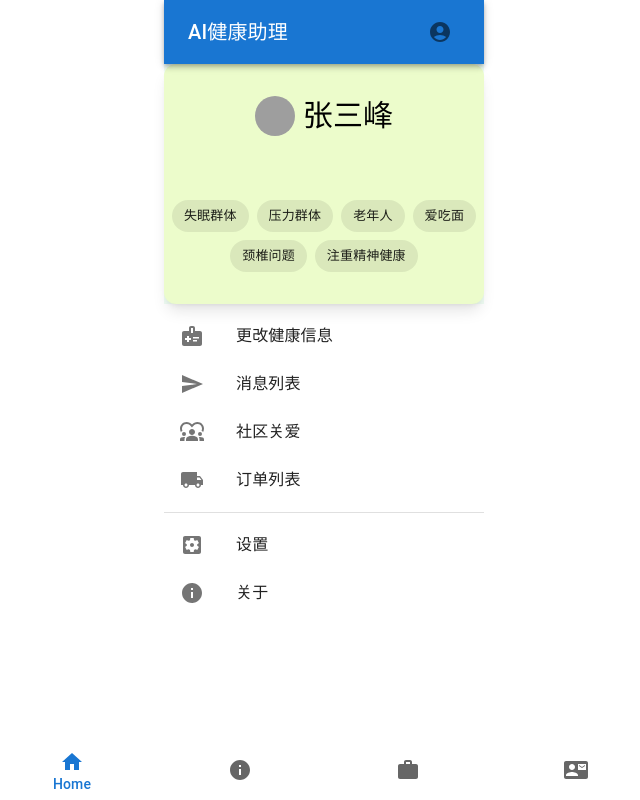
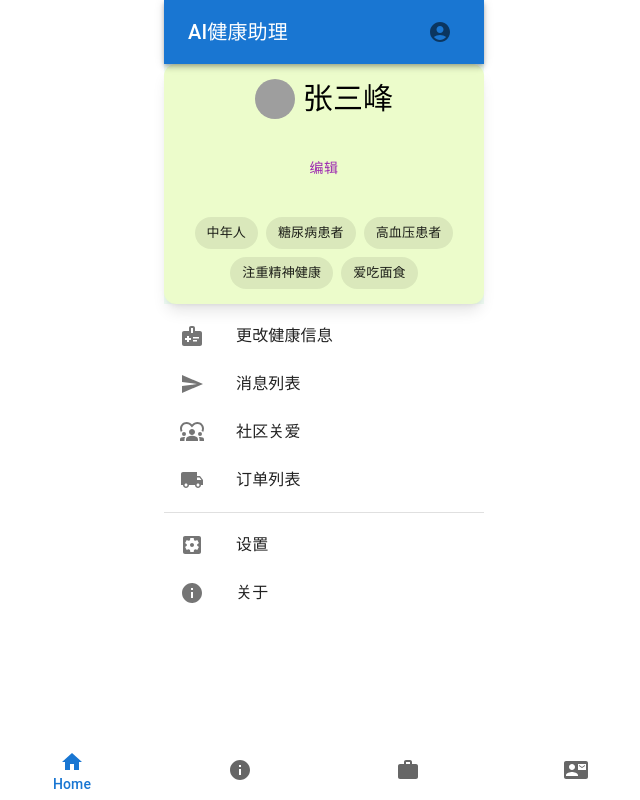
Before and after one commit to jacobavalanchel/react-food-frontend-azure, a React (Vite) app: page /contact in a window 1280 px wide. Shown: the whole page, without its empty margins (316-956 px from the left). Built offline with nearby package versions, Linux system fonts and the light colour scheme; grey boxes are pictures that could not be loaded.

Commit message:
feat(MyPage): allow user profile change

```diff
--- a/src/MyPage.jsx
+++ b/src/MyPage.jsx
@@ -1,20 +1,84 @@
 import React, {useState} from 'react';
-import {Avatar, Button, List, ListItem, ListItemButton, ListItemIcon, ListItemText, Divider, Chip} from "@mui/material";
-import DraftsIcon from '@mui/icons-material/Drafts';
+import {
+    Autocomplete,
+    Avatar,
+    Box,
+    Button,
+    Chip,
+    Dialog,
+    DialogActions,
+    DialogContent,
+    DialogContentText,
+    DialogTitle,
+    Divider,
+    List,
+    ListItem,
+    ListItemButton,
+    ListItemIcon,
+    ListItemText,
+    TextField
+} from "@mui/material";
 import Diversity1Icon from '@mui/icons-material/Diversity1';
 import MedicalInformationIcon from '@mui/icons-material/MedicalInformation';
 import SendIcon from '@mui/icons-material/Send';
 import LocalShippingIcon from '@mui/icons-material/LocalShipping';
 import SettingsApplicationsIcon from '@mui/icons-material/SettingsApplications';
 import InfoIcon from '@mui/icons-material/Info';
+import AddIcon from '@mui/icons-material/Add';
+
 const MyPage = () => {
+    const [isEditing, setIsEditing] = useState(false);
+    const [isNewLabelOpen, setIsNewLabelOpen] = useState(false);
+    const [inputValue,setInputValue]= useState();
+    const [labelData, setLabelData] = useState(
+        [{key: 0, title: '中年人'},
+            {key: 1, title: '糖尿病患者'},
+            {key: 2, title: '高血压患者'},
+            {key: 3, title: '注重精神健康'},
+            {key: 4, title: '爱吃面食'},]);
+    const handleLabelDataDelete = (labelToDelete) => () => {
+        setLabelData((labels) => labels.filter((label) => label.key !== labelToDelete.key));
+    };
+    // const handleLabelAdd = (newLabel) => {
+    //     const updatedLabelData = [
+    //         ...labelData,
+    //         { key: labelData.length, title: newLabel }
+    //     ];
+    //     setLabelData(updatedLabelData);
+    //     setIsNewLabelOpen(false);
+    // };
+    const handleSubmit = () => {
+        if(inputValue!==undefined){
+            console.log('Submitted Values:', inputValue);
+            const value = inputValue.map((tag, index) => {
+                return { key: index, title: tag };
+            });
+            setLabelData(value);
+            console.log('Values:', value);
+            handleNewLabelInputClose(); // Close the dialog after submission
+        }
+        setIsNewLabelOpen(false);
+    };
+
+    function handleNewLabelInputClose() {
+        setIsNewLabelOpen(false);
+    }
+
+    function handleLabelInputOpen() {
+        setIsNewLabelOpen(true);
+    }
+
+    function handleInputValueChange(newInputValue) {
+        console.log(newInputValue);
+        setInputValue(newInputValue);
+    }
 
     return (
 
         <div className="flex flex-col justify-center">
+
             {/* name zone */}
-            <div
-                className="bg-green-50">
+            <div className="bg-green-50">
                 <div
                     className="h-[15rem] 2xl:h-[20rem] text-black flex flex-col justify-around items-center rounded-xl shadow-lg cursor-pointer bg-lime-100 hover:bg-lime-100">
                     <div className="flex flex-row items-center gap-2">
@@ -23,15 +87,53 @@ const MyPage = () => {
                             张三峰
                         </h1>
                     </div>
+                    <Dialog open={isNewLabelOpen} PaperProps={{component: 'form'}}>
+                        <DialogTitle>告诉我们您的身体情况</DialogTitle>
+                        <DialogContent>
+                            <DialogContentText>
+                                请输入新的标签以描述您的身体状况。您可以搜索并选择已有的项目，也可以输入自定义项目。
+                            </DialogContentText>
+                            <Autocomplete
+                                multiple
+                                id="label-editor"
+                                options={labelData.map((option) => option.title)}
+                                defaultValue={labelData.map((option) => option.title)}
+                                freeSolo
+                                name="labels"
+                                filterSelectedOptions
+                                onChange={(event, newInputValue) => {
+                                    setInputValue(newInputValue);
+                                }}
+                                renderInput={(params) => (
+                                    <TextField
+                                        {...params}
+                                        variant="filled"
+                                        label="freeSolo"
+                                        placeholder="Favorites"
+                                    />
+                                )}
+                            />
+                        </DialogContent>
+                        <DialogActions>
+                            <Button onClick={() => setIsNewLabelOpen(false)}>放弃</Button>
+                            <Button onClick={handleSubmit}>确认</Button>
+                        </DialogActions>
+                    </Dialog>
+                    <Box sx={{display: 'flex'}}>
+
+                            <Button color="secondary" onClick={handleLabelInputOpen}>编辑</Button>
+                    </Box>
                     <div className="flex w-80 flex-row flex-wrap items-center justify-center gap-2">
-                        <Chip label="失眠群体" />
-                        <Chip label="压力群体" variant="filled" />
-                        <Chip label="老年人" />
-                        <Chip label="爱吃面" variant="filled" />
-                        <Chip label="颈椎问题" />
-                        <Chip label="注重精神健康" variant="filled" />
+                        {!isNewLabelOpen && labelData.map((data) => {
+                            return (
+                                <Chip
+                                    key={data.key}
+                                    label={data.title}
+                                />
+                            );
+                        })}
+
                     </div>
-
                 </div>
             </div>
             {/* list zone */}
```
